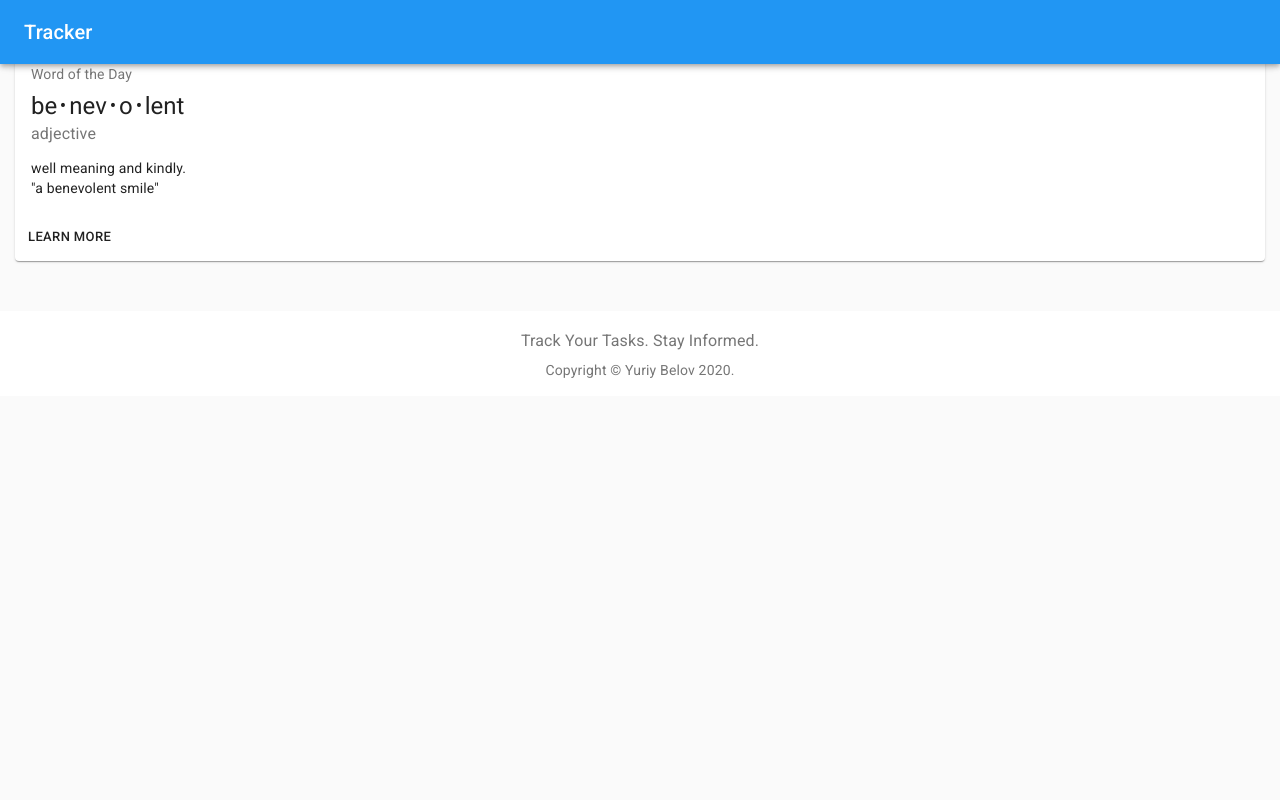
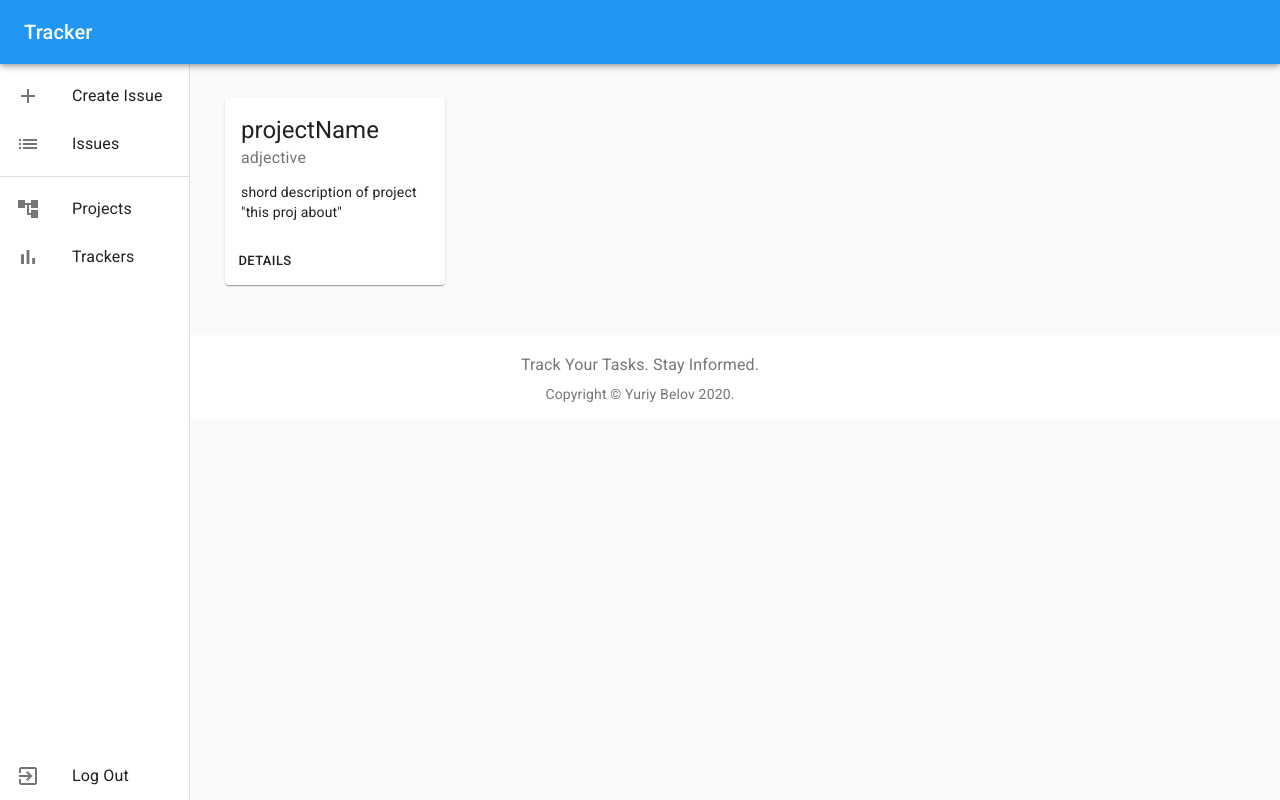
Before and after one commit to paganism/tracker, a React (Create React App) app in the folder site_tracker/frontend/: page /projects in a window 1280 px wide. Built offline with nearby package versions, Linux system fonts and the light colour scheme; sample sign-in values are in the browser's storage.

Commit message:
added project template

```diff
--- a/site_tracker/frontend/src/Side.jsx
+++ b/site_tracker/frontend/src/Side.jsx
@@ -92,10 +92,14 @@ export default function SideBar() {
           </List>
           <Divider />
           <List>
+            <Link
+                color={"textPrimary"}
+                href={`/projects/`}>
               <ListItem button>
                 <ListItemIcon><AccountTreeIcon /></ListItemIcon>
                 <ListItemText primary={"Projects"} />
               </ListItem>
+            </Link>
               <ListItem button>
                 <ListItemIcon><BarChartIcon /></ListItemIcon>
                 <ListItemText primary={"Trackers"} />
--- a/site_tracker/frontend/src/projects/ProjectList.jsx
+++ b/site_tracker/frontend/src/projects/ProjectList.jsx
@@ -5,10 +5,15 @@ import CardActions from '@material-ui/core/CardActions';
 import CardContent from '@material-ui/core/CardContent';
 import Button from '@material-ui/core/Button';
 import Typography from '@material-ui/core/Typography';
+import SideBar from '../Side';
+
 
 const useStyles = makeStyles({
   root: {
-    minWidth: 275,
+    minWidth: 220,
+    maxWidth: 220,
+    marginTop: 50,
+    marginLeft: 15 + 'em',
   },
   bullet: {
     display: 'inline-block',
@@ -25,29 +30,29 @@ const useStyles = makeStyles({
 
 export default function ProjectList() {
   const classes = useStyles();
-  const bull = <span className={classes.bullet}>•</span>;
 
   return (
+    <div>
+      <SideBar/>
       <Card className={classes.root}>
         <CardContent>
-        <Typography className={classes.title} color="textSecondary" gutterBottom>
-          Word of the Day
-        </Typography>
+
           <Typography variant="h5" component="h2">
-          be{bull}nev{bull}o{bull}lent
+            projectName
           </Typography>
           <Typography className={classes.pos} color="textSecondary">
             adjective
           </Typography>
           <Typography variant="body2" component="p">
-          well meaning and kindly.
+            shord description of project
             <br />
-          {'"a benevolent smile"'}
+            {'"this proj about"'}
           </Typography>
         </CardContent>
         <CardActions>
-        <Button size="small">Learn More</Button>
+          <Button size="small">Details</Button>
         </CardActions>
       </Card>
+    </div>
   );
 }
```
Lines whose indentation alone changed are shown as unchanged.
